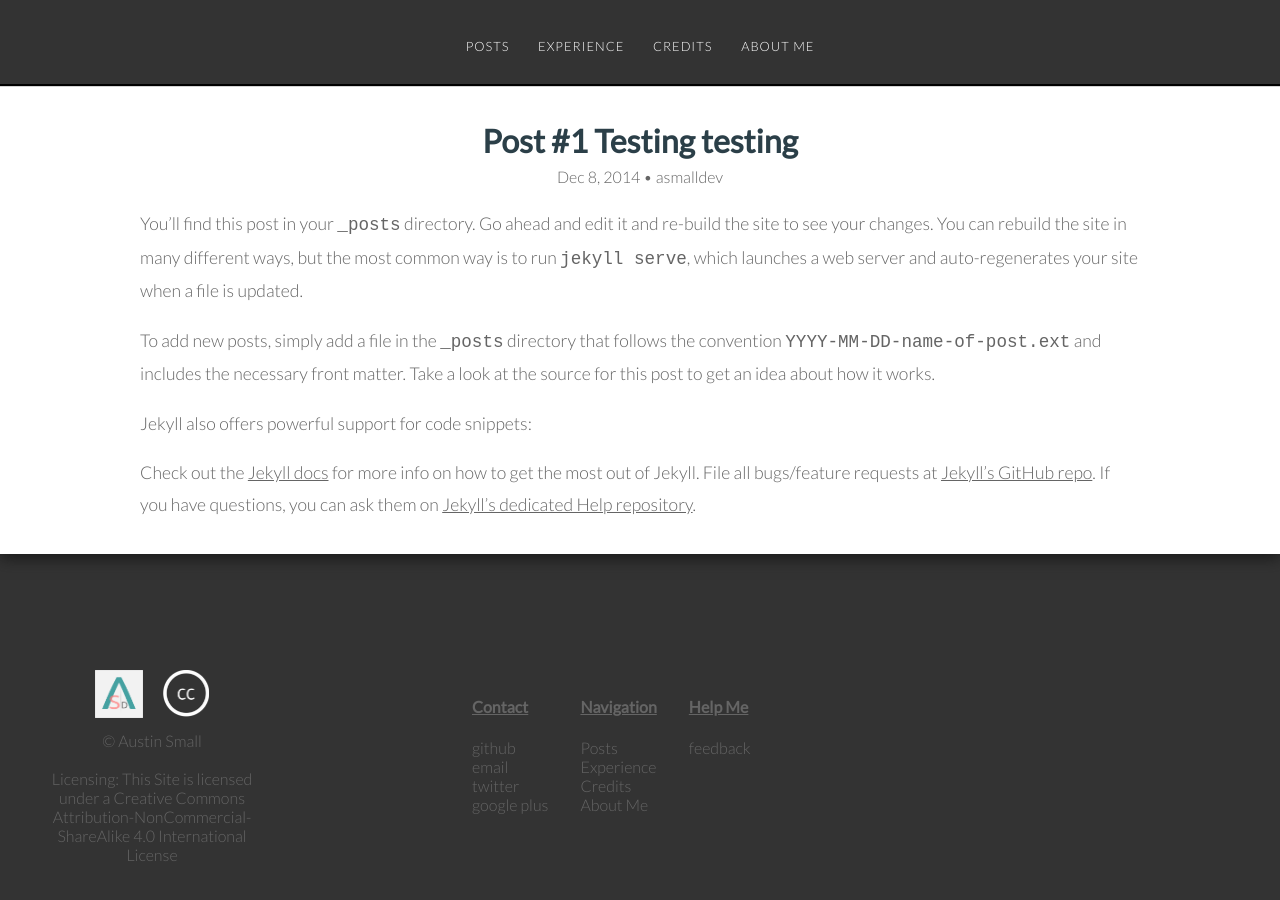
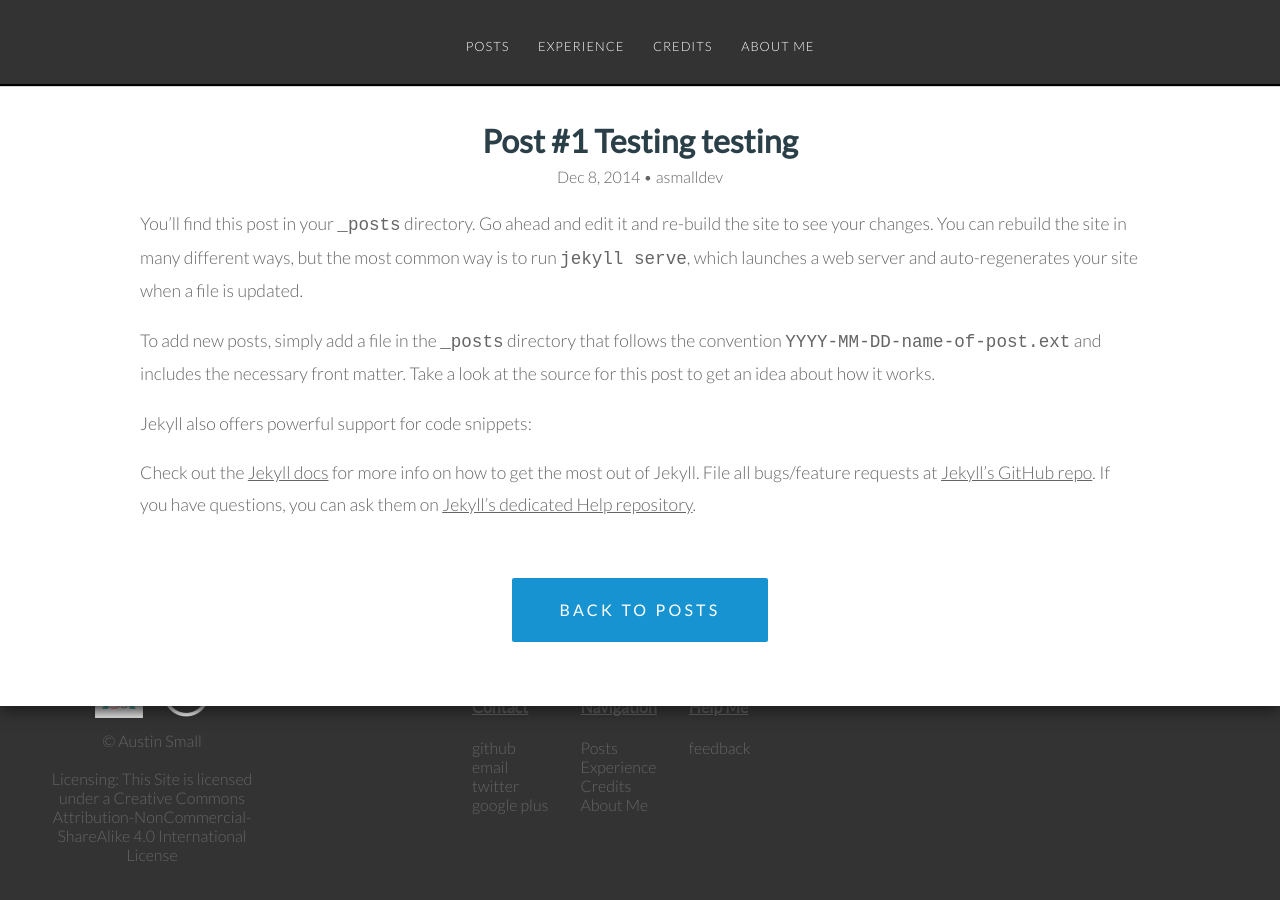
Before and after one commit to csmallbio/asmalldev.github.io, a Jekyll site: the page built from _posts/2014-12-08-post2.md, in a window 1280 px wide. Built offline with Jekyll 4.4.1, drawn with Linux system fonts in a browser that asks for light colours; nearby versions of some CDN libraries; some web fonts are replaced.

Commit message:
add back to all posts

```diff
--- a/_layouts/post.html
+++ b/_layouts/post.html
@@ -13,3 +13,8 @@
   </article>
 
 </div>
+<div class="posts_button">
+	<ul class="actions">
+		<li><a href="{{site.baseurl}}/blog/index.html" class="button">back to posts</a></li>
+	</ul>
+</div>
--- a/css/default.css
+++ b/css/default.css
@@ -241,13 +241,15 @@
 		color: #1793d1;
 		text-align: center;
 	}
+
 	.title2
 	{
 		text-align: center;
 		padding-top: 0em;
 		padding-bottom: 2em;
 	}
-	/*added new class to make more specific changes*/
+
+
 	.title .byline
 	{
 		font-size: 1.7em;
@@ -481,7 +483,7 @@
 
 	#page
 	{
-		padding: 1em 0em 2em 0em;
+		padding: 1em 0em 0em 0em;
 		text-align: center;
 		background: none !important;
 	}
@@ -900,7 +902,7 @@
 	#content
 	{
 		margin-bottom: 265px;
-		padding-bottom: 1em;
+		padding-bottom: 3em;
 	}
 
 	#archive_box
@@ -1468,6 +1470,7 @@
 		margin-left: auto;
 		margin-right: auto;
 		padding-top: 1em;
+		padding-bottom: 2.5em;
 		padding-left: 4em;
 		padding-right: 4em;
 	}
```
